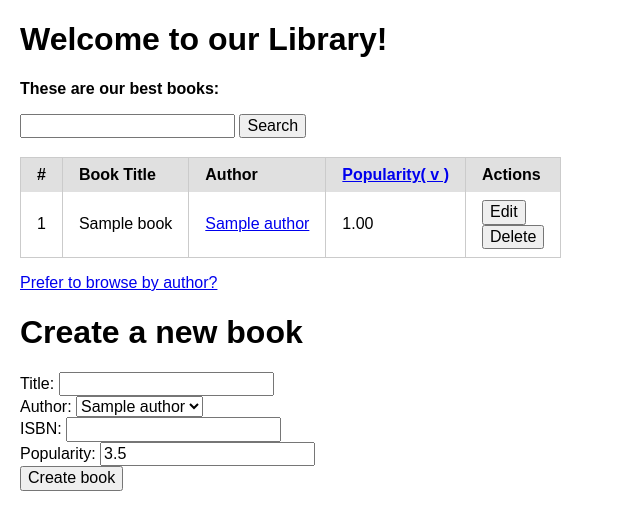
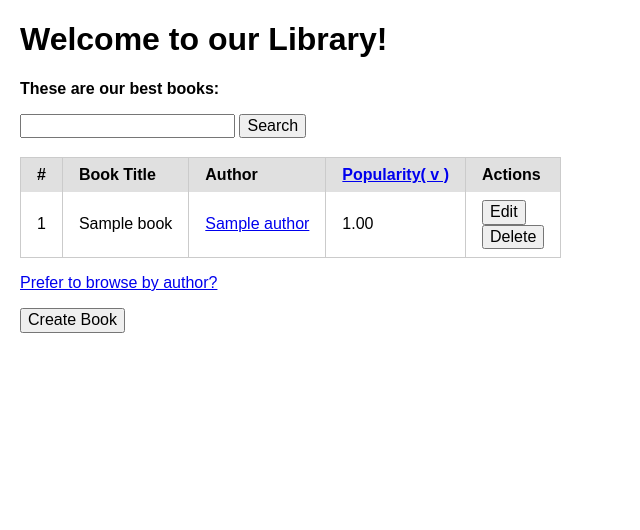
Before and after one commit to zonagilreath/wdc-class-material-django-forms, a Django app: page / in a window 1280 px wide. Shown: the top 530 px of the page, without its empty margins (0-640 px from the left). Run offline with Django 3.2, Linux system fonts and the light colour scheme; tables that the repository leaves empty hold one stand-in row (values such as "Sample post"); some libraries are stand-ins or nearby versions.

Commit message:
Improve forms

```diff
--- a/sample_project/sample_app/templates/edit_book.html
+++ b/sample_project/sample_app/templates/edit_book.html
@@ -27,7 +27,7 @@
       <label for="author">Author:</label>
       <select id="author" name="author">
         {% for author in authors %}
-          <option value="{{ author.id }}" {% if author.id == book.author.id %}selected{% endif %}>{{ author.name }}</option>
+          <option value="{{ author.id }}" {% if book_data.author == author.id|stringformat:"i" %}selected{% endif %}>{{ author.name }}</option>
         {% endfor %}
       </select>
 
@@ -52,6 +52,7 @@
         value='{{book_data.popularity|default:book.popularity}}'
       >
       <br>
+      <a href="/"><button type="button">← Back</button></a>
       <input type="submit" value="Edit">
     </form>
   </body>
--- a/sample_project/sample_app/templates/index.html
+++ b/sample_project/sample_app/templates/index.html
@@ -44,33 +44,6 @@
       </tbody>
     </table>
     <p><a href="{% url 'authors' %}">Prefer to browse by author?</a></p>
-    <h1>Create a new book</h1>
-    <form class="" action="/" method="POST">
-      {% csrf_token %}
-
-      <label for="title">Title:</label>
-      <input id="title" type="text" name='title' value='' {% if 'title' in errors %}style='border: 1px red solid'{% endif %}> <span style='color:red'>{{errors.title}}</span>
-
-        <br>
-
-      <label for="author">Author:</label>
-      <select id="author" name="author">
-        {% for author in authors %}
-          <option value="{{ author.id }}">{{ author.name }}</option>
-        {% endfor %}
-      </select>
-
-      <br>
-
-      <label for="isbn">ISBN:</label>
-      <input id="isbn" type="text" name='isbn' {% if book_data and 'isbn' in book_data %} value='{{book_data.isbn}}' {% else %} value='' {% endif %}>
-
-      <br>
-
-      <label for="popularity">Popularity:</label>
-      <input id="popularity" type="number" name='popularity' value='3.5' step="0.1">
-      <br>
-      <input type="submit" value="Create book">
-    </form>
+    <a href="/create_book/"><button type="button">Create Book</button></a>
   </body>
 </html>
--- a/sample_project/sample_app/urls.py
+++ b/sample_project/sample_app/urls.py
@@ -6,7 +6,7 @@ from . import views
 urlpatterns = [
     path('authors/', views.authors, name='authors'),
     path('author/<int:author_id>/', views.author, name='author_by_id'),
-    path('create_book', views.create_book, name='create_book'),
+    path('create_book/', views.create_book, name='create_book'),
     path('delete_book', views.delete_book, name='delete_book'),
     path('edit_book/<int:book_id>/', views.edit_book, name='edit_book'),
     path('', views.index, name='index'),
--- a/sample_project/sample_app/views.py
+++ b/sample_project/sample_app/views.py
@@ -7,21 +7,6 @@ from .models import Author, Book
 
 
 def index(request):
-    errors = {}
-    has_errors = False
-    book_data = {}
-    if request.method == 'POST':
-        book_data = {
-            'title': request.POST.get('title'),
-            'author': request.POST.get('author'),
-            'isbn': request.POST.get('isbn'),
-            'popularity': request.POST.get('popularity'),
-        }
-        title = request.POST.get('title')
-        if not title:
-            has_errors = True
-            errors['title'] = "A title must be provided"
-
     sort_method = request.GET.get('sort', 'asc')
     books = Book.objects.all()
     if sort_method == 'asc':
@@ -36,24 +21,44 @@ def index(request):
         'books': books,
         'authors': Author.objects.all(),
         'sort_method': sort_method,
-        'book_data': book_data,
-        'has_errors': has_errors,
-        'errors': errors,
     })
 
 
 def create_book(request):
-    # author = Author.objects.get(id=request.POST['author'])
-    author = get_object_or_404(Author, id=request.POST['author'])
+    authors = Author.objects.all()
+    if request.method == 'GET':
+        return render(request, 'create_book.html', {'authors': authors})
+    elif request.method == 'POST':
+        errors = {}
+        book_data = {
+            'title': request.POST.get('title'),
+            'author': request.POST.get('author'),
+            'isbn': request.POST.get('isbn'),
+            'popularity': request.POST.get('popularity'),
+        }
+        for field in ['title', 'author', 'isbn', 'popularity']:
+            if not request.POST.get(field):
+                errors[field] = 'This field is required.'
 
-    # here
-    Book.objects.create(
-        title=request.POST['title'],
-        author=author,
-        isbn=request.POST['isbn'],
-        popularity=request.POST['popularity'])
+        if errors:
+            return render(
+                request,
+                'create_book.html',
+                {
+                    'authors': authors,
+                    'errors': errors,
+                    'book_data': book_data
+                }
+            )
 
-    return redirect('/')
+        author = get_object_or_404(Author, id=request.POST['author'])
+        Book.objects.create(
+            title=request.POST['title'],
+            author=author,
+            isbn=request.POST['isbn'],
+            popularity=request.POST['popularity']
+        )
+        return redirect('/')
 
 
 def edit_book(request, book_id=None):
```
Also changed, not shown: sample_project/sample_app/templates/create_book.html (+29 -10 lines).
